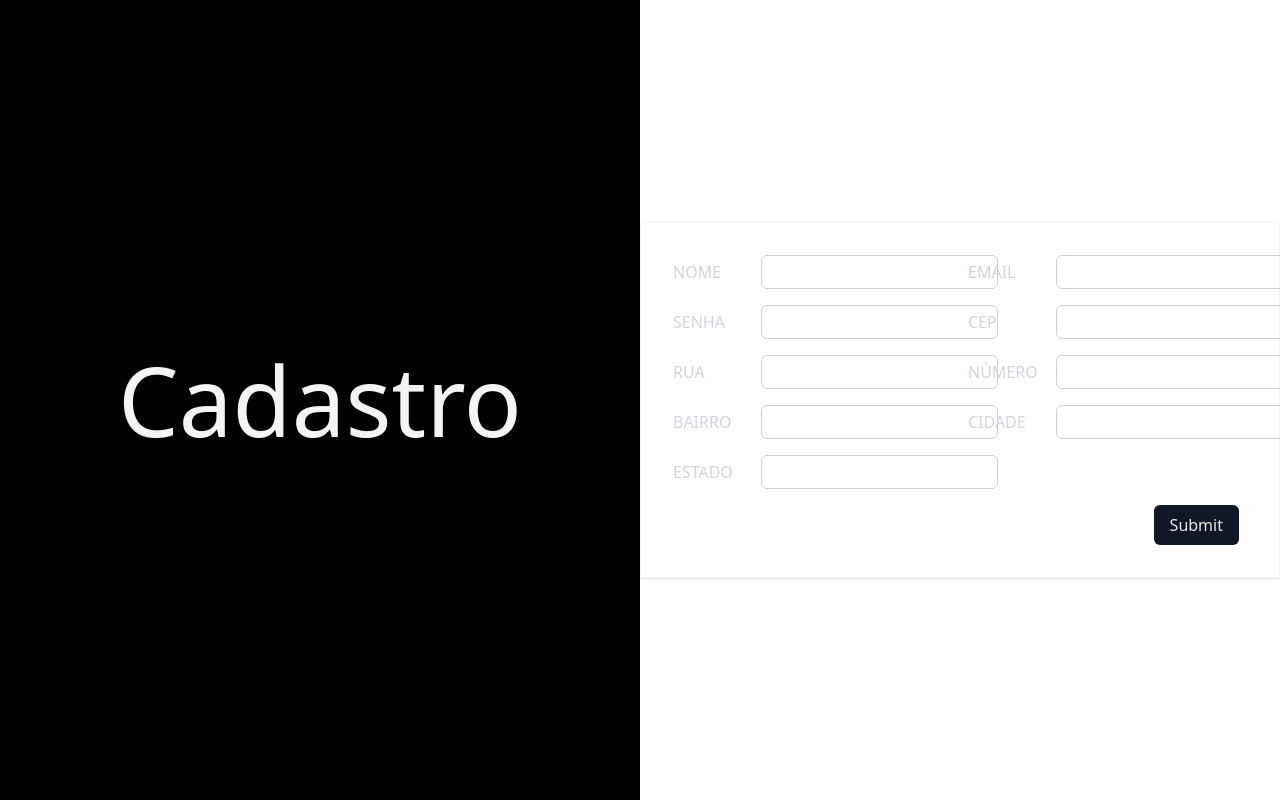
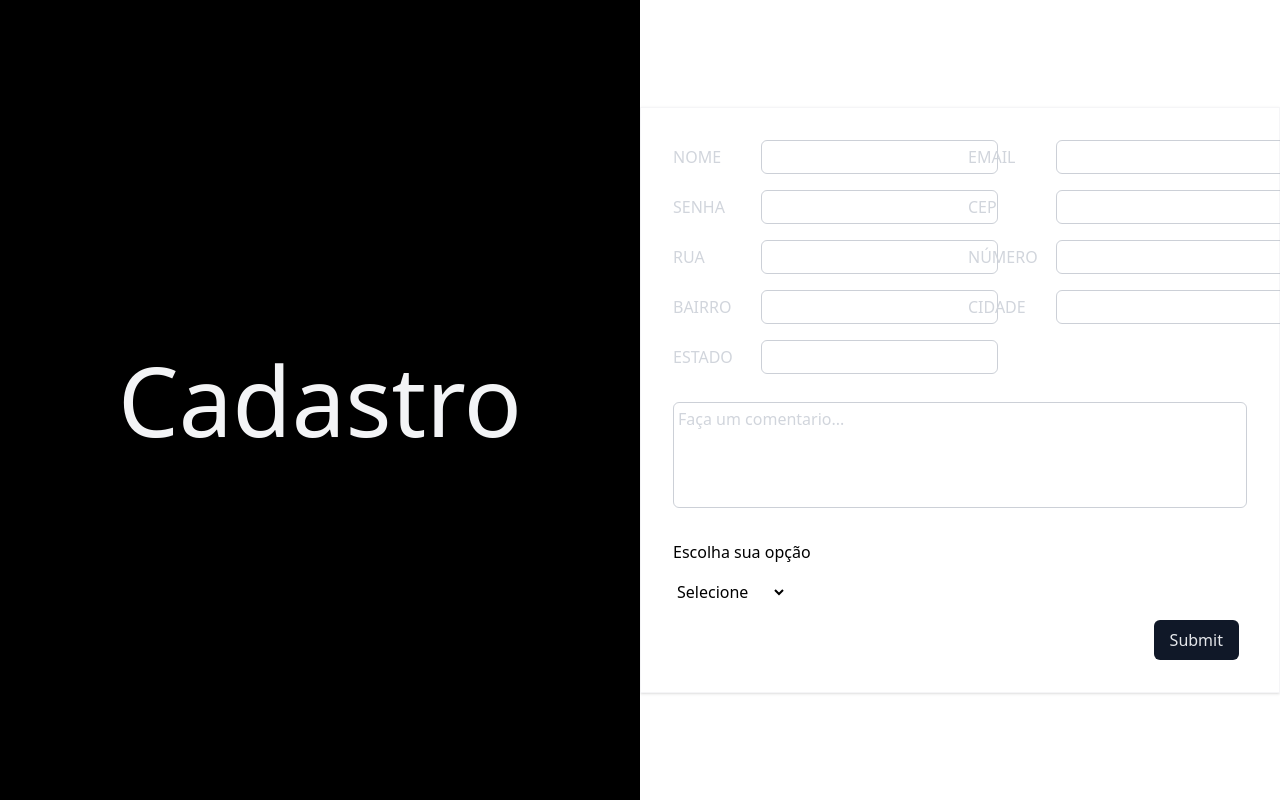
Before and after one commit to VitorHSilver/LearningReact, a React (Vite) app: page / in a window 1280 px wide. Built offline with nearby package versions, Linux system fonts and the light colour scheme.

Commit message:
textArea and Select

```diff
--- a/src/App.jsx
+++ b/src/App.jsx
@@ -16,6 +16,8 @@ const App = () => {
      });
 
      const [response, setResponse] = React.useState(null);
+     const [textArea, setTextArea] = React.useState('');
+     const [select, setSelect] = React.useState('');
 
      const inputs = [
           { id: 'nome', label: 'Nome', type: 'text' },
@@ -72,7 +74,7 @@ const App = () => {
                     </div>
                     <form
                          onSubmit={handleSubmit}
-                         className="grid grid-cols-2 gap-4 p-8 w-full border border-gray-400/10 shadow max-w-2xl m-auto"
+                         className="grid grid-cols-2 gap-4 p-8 w-full border border-gray-400/10 shadow max-w-2xl m-auto "
                     >
                          {inputs.map(({ id, label, type }) => (
                               <div key={id}>
@@ -92,6 +94,31 @@ const App = () => {
                               </div>
                          ))}
                          {response && response.ok && <p>Formulário enviado</p>}
+
+                         <textarea
+                              placeholder="Faça um comentario..."
+                              name="area"
+                              id="area"
+                              value={textArea}
+                              rows={4}
+                              onChange={({ target }) => setTextArea(target.value)}
+                              className="mt-3 p-1 col-span-2 border border-gray-400/50 resize-none rounded-md placeholder:text-gray-300"
+                         />
+                         <div>{textArea}</div>
+                         <label className="col-span-2" htmlFor="select">
+                              Escolha sua opção
+                         </label>
+                         <div className="col-span-2">
+                              <select id="produtos" value={select} onChange={({ target }) => setSelect(target.value)}>
+                                   <option value="" disabled>
+                                        Selecione
+                                   </option>
+                                   <option value="notebook">Notebook</option>
+                                   <option value="smartphone">Smartphone</option>
+                                   <option value="tablet">Tablet</option>
+                              </select>
+                              {select}
+                         </div>
                          <div className="flex justify-end col-span-2">
                               <button className="mx-2 py-2 px-4 bg-gray-900 text-gray-200 rounded-md place-content-end cursor-pointer">
                                    Submit
--- a/src/components/useFetch.jsx
+++ /dev/null
@@ -1,27 +0,0 @@
-import React from 'react';
-
-const useFetch = () => {
-     const [data, setData] = React.useState(null);
-     const [error, setError] = React.useState(null);
-     const [loading, setLoading] = React.useState(null);
-
-     const request = React.useCallback(async (url, options) => {
-          let response;
-          let json;
-          try {
-               setError(null);
-               setLoading(true);
-               response = await fetch(url, options);
-               json = await response.json();
-          } catch (error) {
-               json = null;
-               setError('erro');
-          } finally {
-               setData(json);
-               setLoading(false);
-               return { response, json };
-          }
-     }, []);
-     return { data, error, loading, request };
-};
-export default useFetch;
--- a/src/components/useLocalStorage.jsx
+++ /dev/null
@@ -1,16 +0,0 @@
-import React from 'react';
-
-const useLocalStorage = (key, inicial) => {
-     const [state, setState] = React.useState(() => {
-          const local = window.localStorage.getItem(key);
-
-          return local ? local : inicial;
-     });
-     React.useEffect(() => {
-          window.localStorage.setItem(key, state);
-     }, [state, key]);
-
-     return [state, setState];
-};
-
-export default useLocalStorage;
```
Also changed, not shown: 1 other file (tests, documents, lock files or other folders).
